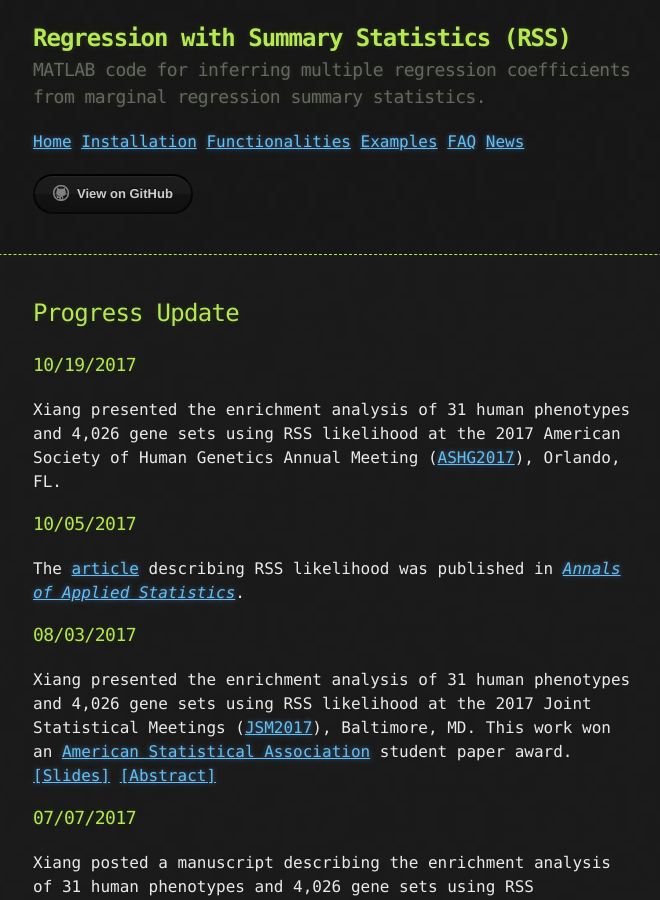
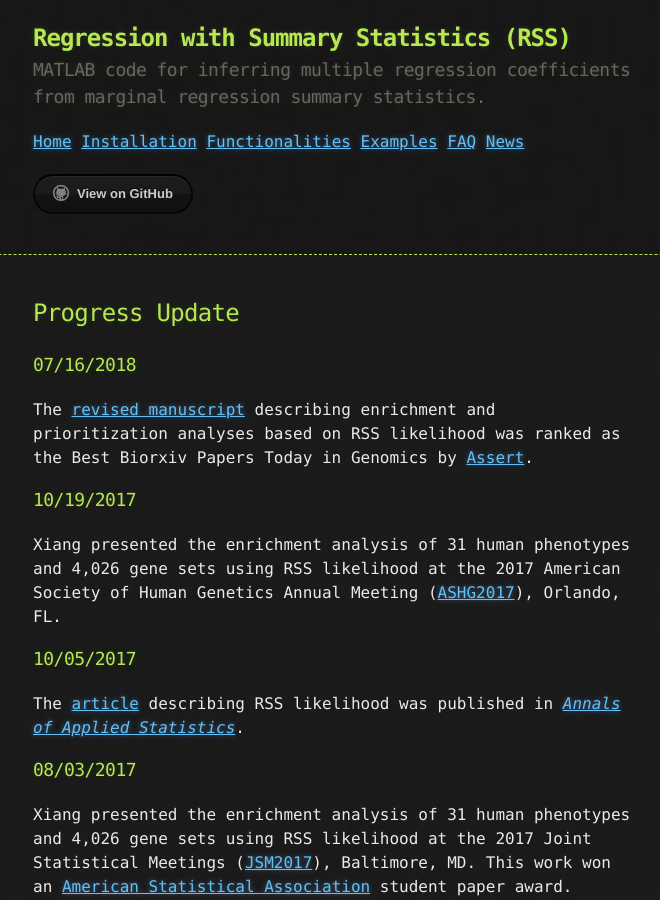
Before and after one commit to stephenslab/rss, a Jekyll site: the page built from docs/News.md, in a window 1280 px wide and 900 px high. Shown: the whole window, without its empty margins (307-967 px from the left). Built offline with Jekyll 4.4.1, drawn with Linux system fonts in a browser that asks for light colours; our own code applies the rules of GitHub Pages for plain Markdown files.

Commit message:
update news

```diff
--- a/docs/News.md
+++ b/docs/News.md
@@ -1,4 +1,8 @@
 ## Progress Update
+
+### 07/16/2018
+
+The [revised manuscript](https://doi.org/10.1101/160770) describing enrichment and prioritization analyses based on RSS likelihood was ranked as the Best Biorxiv Papers Today in Genomics by [Assert](http://assert.pub/).
 
 ### 10/19/2017
 
@@ -14,7 +18,7 @@ Xiang presented the enrichment analysis of 31 human phenotypes and 4,026 gene se
 
 ### 07/07/2017
 
-Xiang posted a manuscript describing the enrichment analysis of 31 human phenotypes and 4,026 gene sets using RSS likelihood on [bioRxiv](http://www.biorxiv.org/content/early/2017/07/08/160770).
+Xiang posted a manuscript describing the enrichment analysis of 31 human phenotypes and 4,026 gene sets using RSS likelihood on [bioRxiv](https://doi.org/10.1101/160770).
 
 ### 06/30/2017
 
```
